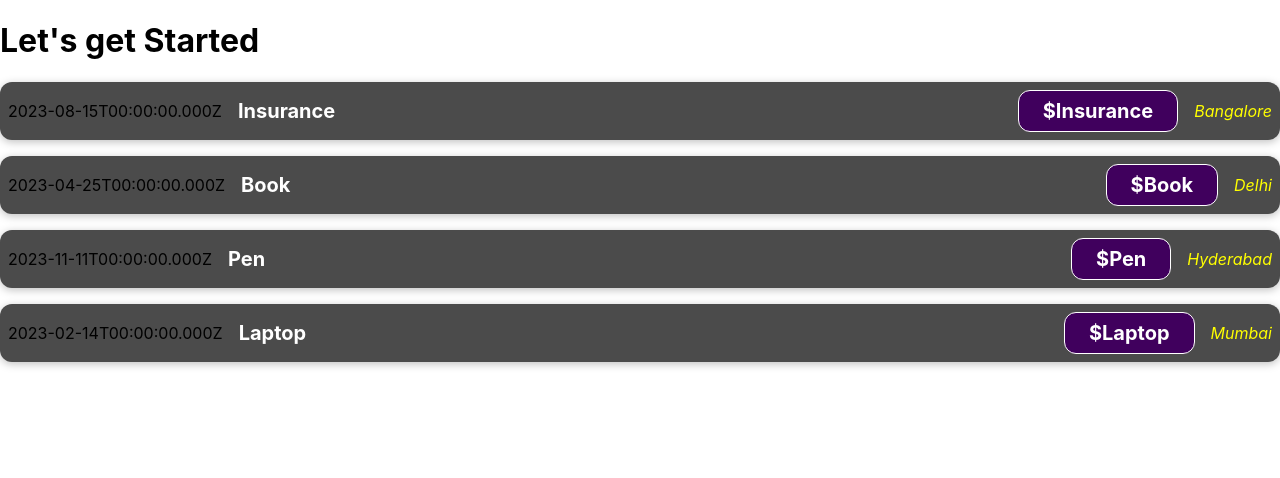
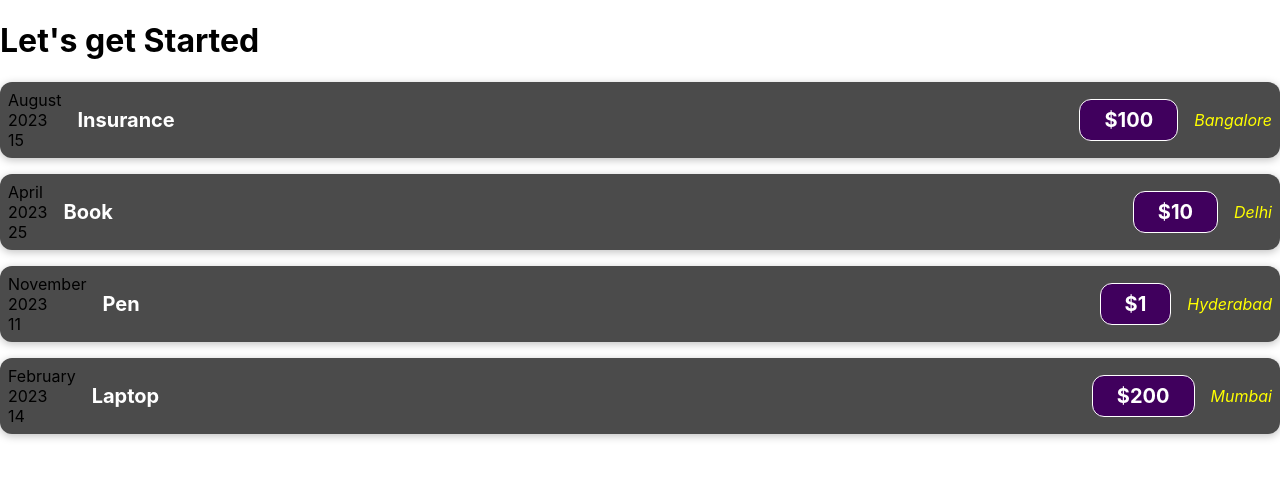
Before and after one commit to dhr7va/pro-one, a React (Create React App) app: page / in a window 1280 px wide. Shown: the top 478 px of the page. Built offline with nearby package versions, Linux system fonts and the light colour scheme.

Commit message:
seperated the date

```diff
--- a/src/App.js
+++ b/src/App.js
@@ -1,32 +1,27 @@
 import ExpenseItems from "./components/ExpenseItems";
 function App() {
+  const expenses = [
+    { id: "1", date: new Date(2023, 7, 15), title: "Insurance", price: 100, location: "Bangalore" },
+    { id: "2", date: new Date(2023, 3, 25), title: "Book", price: 10, location: "Delhi" },
+    { id: "3", date: new Date(2023, 10, 11), title: "Pen", price: 1, location: "Hyderabad" },
+    { id: "4", date: new Date(2023, 1, 14), title: "Laptop", price: 200, location: "Mumbai" },
+  ];
   return (
     <div>
       <h1>Let's get Started</h1>
-      <ExpenseItems
-        date={new Date(2023, 7, 15)}
-        title="Insurance"
-        price="50"
-        location="Bangalore"
-      />
-      <ExpenseItems
-        date={new Date(2023, 3, 25)}
-        title="Book"
-        price="20"
-        location="Delhi"
-      />
-      <ExpenseItems
-        date={new Date(2023, 10, 11)}
-        title="Pen"
-        price="5"
-        location="Hyderabad"
-      />
-      <ExpenseItems
-        date={new Date(2023, 1, 14)}
-        title="Laptop"
-        price="200"
-        location="Mumbai"
-      />
+      {
+        expenses.map((expense, index) => {
+          return (
+            <ExpenseItems
+              key={expense.id}
+              date={expense.date}
+              title={expense.title}
+              price={expense.price}
+              location={expense.location}
+            />
+          )
+        })
+      }
     </div>
   );
 }
--- a/src/components/ExpenseItems.js
+++ b/src/components/ExpenseItems.js
@@ -1,15 +1,34 @@
-
 import "./ExpenseItem.css";
 
-export default function ExpenseItem(prop) {
+export default function ExpenseItems(props) {
+    const months = ['January',
+        'February',
+        'March',
+        'April',
+        'May',
+        'June',
+        'July',
+        'August',
+        'September',
+        'October',
+        'November',
+        'December',
+    ];
+    const month = months[props.date.getMonth()];
+    const year = props.date.getFullYear();
+    const date = props.date.getDate();
     return (
         <div className="expense-item">
-            <div>{prop.date.toISOString()}</div>
+            <div>
+                <div>{month}</div>
+                <div>{year}</div>
+                <div>{date}</div>
+            </div>
             <div className="expense-item__description">
-                <h2>{prop.title}</h2>
-                <div className="expense-item__price">${prop.title}</div>
+                <h2>{props.title}</h2>
+                <div className="expense-item__price">${props.price}</div>
             </div>
-            <div className="expense-item__location">{prop.location}</div>
+            <div className="expense-item__location">{props.location}</div>
         </div>
     );
 }
```
